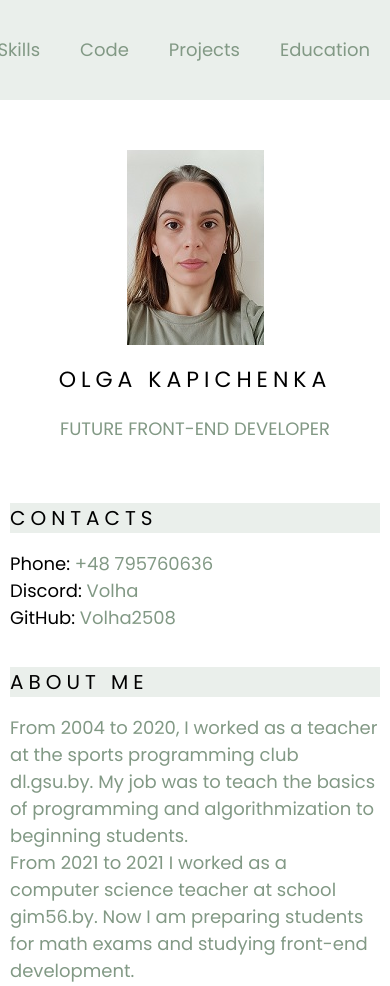
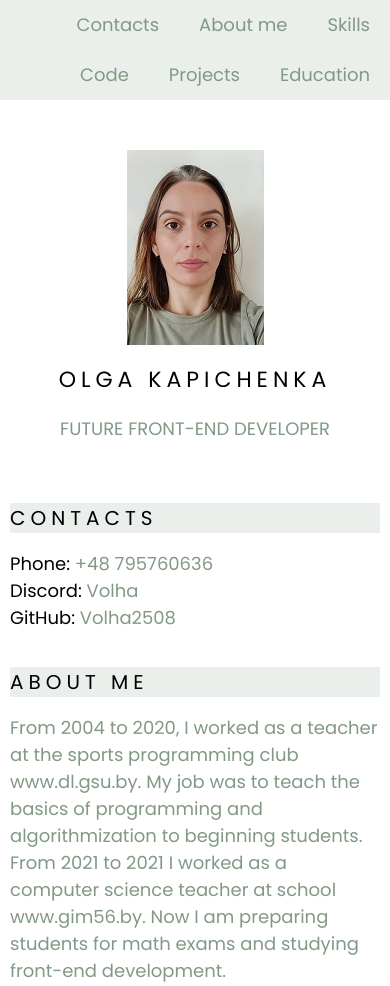
Before and after one commit to Volha2508/rsschool-cv, a plain HTML site: page index.html in a window 390 px wide. Shown: the top 986 px of the page. Drawn offline with Linux system fonts and the light colour scheme.

Commit message:
fix: whitespace error

```diff
--- a/index.html
+++ b/index.html
@@ -8,8 +8,8 @@
     <link rel="icon" href="./assets/img/favicon.ico">
 </head>
 <body>
-    <header class = "header">
-        <div class = "container">
+    <header class="header">
+        <div class="container">
             <nav class="nav">
                 <ul class="nav-list">
                   <li class="nav-item"><a href="#contacts" class="nav-link">Contacts</a></li>
@@ -22,8 +22,8 @@
             </nav>
         </div>
     </header>
-    <main class = "main">
-        <div class = "container main-container">
+    <main class="main">
+        <div class ="container main-container">
                 <section class="section section-profile"  id="profile">
                     <img src="./assets/img/animeIam.jpg" alt="avatar">
                     <div class="section-profile-title">
@@ -54,9 +54,9 @@
                 <section class="section" id="about-me">
                     <h2 class="section-title">About me</h2>
                     <div class="section-text nav-item">
-                        From 2004 to 2020, I worked as a teacher at the sports programming club <a href="https://dl.gsu.by/" class="text-link">dl.gsu.by</a>.
+                        From 2004 to 2020, I worked as a teacher at the sports programming club <a href="https://dl.gsu.by/" class="text-link">www.dl.gsu.by</a>.
                         My job was to teach the basics of programming and algorithmization to beginning students.
-                        <br>From 2021 to 2021 I worked as a computer science teacher at school <a href="http://gim56.by/" class="text-link">gim56.by</a>.
+                        <br>From 2021 to 2021 I worked as a computer science teacher at school <a href="https://gim56.by/" class="text-link">www.gim56.by</a>.
                         Now I am preparing students for math exams and studying front-end development.
                     </div>
                 </section>
@@ -87,7 +87,7 @@
                     <pre class="pre">
                         <code>
 function squareSum(numbers){
-    return numbers.reduce((res, x) => res + x**2, 0);
+    return numbers.reduce((res, x) =&gt res + x**2, 0);
 }                       </code>
                     </pre>
                 </section>
@@ -116,8 +116,8 @@ function squareSum(numbers){
                 </section>
         </div>
     </main>
-    <footer class = "footer">
-        <div class = "container">
+    <footer class="footer">
+        <div class="container">
             <nav class="nav">
                 <ul class="footer-list">
                     <li class="nav-item">
--- a/style.css
+++ b/style.css
@@ -63,6 +63,7 @@ body {
 .nav-list {
     display: flex;
     justify-content: flex-end;
+    flex-wrap: wrap;
     align-items: center;
     list-style: none;
     margin: 0;
@@ -130,6 +131,9 @@ body {
         flex-direction: column;
         align-items: center;
     }
+    .nav-list {
+        flex-wrap: wrap;
+    }
 }
 .pre {
     text-align: left;
```
